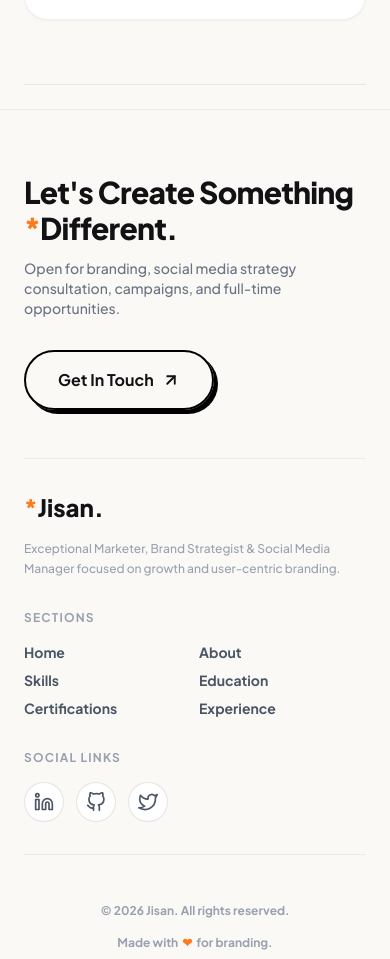
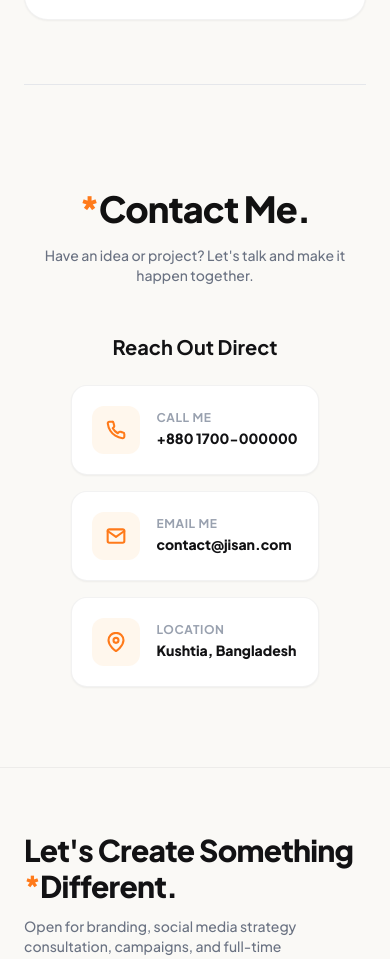
Before and after one commit to oliullahakib/jisan-portfolio, a Next.js app: page / in a window 390 px wide. Shown: the part 5611-6570 px from the top of the page. Built offline with nearby package versions, Linux system fonts and the light colour scheme.

Commit message:
feat: add contact section and integrate into navigation and main page

```diff
--- /dev/null
+++ b/src/app/components/Contact.jsx
@@ -0,0 +1,134 @@
+"use client";
+
+import { useState } from "react";
+
+function PhoneIcon() {
+  return (
+    <svg viewBox="0 0 24 24" width="20" height="20" fill="none" stroke="currentColor" strokeWidth="2.5" strokeLinecap="round" strokeLinejoin="round" className="text-primary">
+      <path d="M22 16.92v3a2 2 0 0 1-2.18 2 19.79 19.79 0 0 1-8.63-3.07 19.5 19.5 0 0 1-6-6 19.79 19.79 0 0 1-3.07-8.67A2 2 0 0 1 4.11 2h3a2 2 0 0 1 2 1.72 12.84 12.84 0 0 0 .7 2.81 2 2 0 0 1-.45 2.11L8.09 9.91a16 16 0 0 0 6 6l1.27-1.27a2 2 0 0 1 2.11-.45 12.84 12.84 0 0 0 2.81.7A2 2 0 0 1 22 16.92z" />
+    </svg>
+  );
+}
+
+function MailIcon() {
+  return (
+    <svg viewBox="0 0 24 24" width="20" height="20" fill="none" stroke="currentColor" strokeWidth="2.5" strokeLinecap="round" strokeLinejoin="round" className="text-primary">
+      <path d="M4 4h16c1.1 0 2 .9 2 2v12c0 1.1-.9 2-2 2H4c-1.1 0-2-.9-2-2V6c0-1.1.9-2 2-2z" />
+      <polyline points="22,6 12,13 2,6" />
+    </svg>
+  );
+}
+
+function MapPinIcon() {
+  return (
+    <svg viewBox="0 0 24 24" width="20" height="20" fill="none" stroke="currentColor" strokeWidth="2.5" strokeLinecap="round" strokeLinejoin="round" className="text-primary">
+      <path d="M21 10c0 7-9 13-9 13s-9-6-9-13a9 9 0 0 1 18 0z" />
+      <circle cx="12" cy="10" r="3" />
+    </svg>
+  );
+}
+
+function SendIcon() {
+  return (
+    <svg viewBox="0 0 24 24" width="18" height="18" fill="none" stroke="currentColor" strokeWidth="2.5" strokeLinecap="round" strokeLinejoin="round">
+      <line x1="22" y1="2" x2="11" y2="13" />
+      <polygon points="22 2 15 22 11 13 2 9 22 2" />
+    </svg>
+  );
+}
+
+export default function Contact() {
+  const [formData, setFormData] = useState({
+    name: "",
+    email: "",
+    subject: "",
+    message: "",
+  });
+  const [status, setStatus] = useState("");
+
+  const handleChange = (e) => {
+    const { name, value } = e.target;
+    setFormData((prev) => ({ ...prev, [name]: value }));
+  };
+
+  const handleSubmit = (e) => {
+    e.preventDefault();
+    setStatus("sending");
+
+    // Simulate API submission
+    setTimeout(() => {
+      setStatus("success");
+      setFormData({ name: "", email: "", subject: "", message: "" });
+    }, 1200);
+  };
+
+  return (
+    <section
+      className="w-full px-6 md:px-16 lg:px-24 py-20"
+      style={{ background: "#faf9f6" }}
+    >
+      {/* Heading */}
+      <div className="flex flex-col items-center mb-12 justify-center">
+        <h2
+          className="text-4xl md:text-5xl font-black text-center tracking-tight mb-4"
+          style={{ color: "#111" }}
+        >
+          <span style={{ color: "#ff7a1a" }}>*</span>Contact Me.
+        </h2>
+        <p className="text-sm text-gray-500 font-medium text-center max-w-md">
+          Have an idea or project? Let&apos;s talk and make it happen together.
+        </p>
+      </div>
+
+      <div className="max-w-6xl mx-auto flex flex-col justify-center items-center gap-12">
+        {/* Info Column (Left 2 cols) */}
+        <div className="lg:col-span-2 flex flex-col gap-6">
+          <h3 className="text-xl font-bold text-dark-charcoal text-center">
+            Reach Out Direct
+          </h3>
+
+          <div className="flex flex-col gap-4">
+            {/* Phone Card */}
+            <div className="flex items-center gap-4 p-5 rounded-2xl border border-black/5 bg-white shadow-xs hover:border-black hover:shadow-[3px_3px_0px_rgba(0,0,0,1)] transition-all duration-300">
+              <div className="w-12 h-12 rounded-xl flex items-center justify-center bg-orange-50 shrink-0">
+                <PhoneIcon />
+              </div>
+              <div>
+                <h4 className="text-xs font-bold text-gray-400 uppercase tracking-wider">Call Me</h4>
+                <a href="tel:+8801700000000" className="text-sm font-extrabold text-dark-charcoal hover:text-primary transition-colors">
+                  +880 1700-000000
+                </a>
+              </div>
+            </div>
+
+            {/* Email Card */}
+            <div className="flex items-center gap-4 p-5 rounded-2xl border border-black/5 bg-white shadow-xs hover:border-black hover:shadow-[3px_3px_0px_rgba(0,0,0,1)] transition-all duration-300">
+              <div className="w-12 h-12 rounded-xl flex items-center justify-center bg-orange-50 shrink-0">
+                <MailIcon />
+              </div>
+              <div>
+                <h4 className="text-xs font-bold text-gray-400 uppercase tracking-wider">Email Me</h4>
+                <a href="mailto:contact@jisan.com" className="text-sm font-extrabold text-dark-charcoal hover:text-primary transition-colors">
+                  contact@jisan.com
+                </a>
+              </div>
+            </div>
+
+            {/* Location Card */}
+            <div className="flex items-center gap-4 p-5 rounded-2xl border border-black/5 bg-white shadow-xs hover:border-black hover:shadow-[3px_3px_0px_rgba(0,0,0,1)] transition-all duration-300">
+              <div className="w-12 h-12 rounded-xl flex items-center justify-center bg-orange-50 shrink-0">
+                <MapPinIcon />
+              </div>
+              <div>
+                <h4 className="text-xs font-bold text-gray-400 uppercase tracking-wider">Location</h4>
+                <span className="text-sm font-extrabold text-dark-charcoal">
+                  Kushtia, Bangladesh
+                </span>
+              </div>
+            </div>
+          </div>
+        </div>
+      </div>
+    </section>
+  );
+}
--- a/src/app/components/Navbar.jsx
+++ b/src/app/components/Navbar.jsx
@@ -9,6 +9,7 @@ const navItems = [
   { id: "education", label: "Education", icon: EducationIcon },
   { id: "certifications", label: "Certifications", icon: CertIcon },
   { id: "experience", label: "Experience", icon: ExpIcon },
+  { id: "contact", label: "Contact", icon: ContactIcon },
 ];
 
 function HomeIcon() {
@@ -64,6 +65,14 @@ function ExpIcon() {
   );
 }
 
+function ContactIcon() {
+  return (
+    <svg viewBox="0 0 24 24" width="20" height="20" fill="none" stroke="currentColor" strokeWidth="2.5" strokeLinecap="round" strokeLinejoin="round">
+      <path d="M21 15a2 2 0 0 1-2 2H7l-4 4V5a2 2 0 0 1 2-2h14a2 2 0 0 1 2 2z" />
+    </svg>
+  );
+}
+
 export default function Navbar() {
   const [activeSection, setActiveSection] = useState("home");
   const [isMobileMenuOpen, setIsMobileMenuOpen] = useState(false);
@@ -83,34 +92,40 @@ export default function Navbar() {
     }
   };
 
-  // Active section tracking via IntersectionObserver
+  // Active section tracking via Scroll Position Offset
   useEffect(() => {
-    const observerOptions = {
-      root: null,
-      rootMargin: "-30% 0px -60% 0px", // Triggers when section occupies viewport center
-      threshold: 0,
+    const handleScrollEvent = () => {
+      const scrollPos = window.scrollY + 200; // offset of 200px to detect early
+
+      // Bottom check
+      if (
+        window.innerHeight + window.scrollY >=
+        document.documentElement.scrollHeight - 150
+      ) {
+        setActiveSection("contact");
+        return;
+      }
+
+      // Find the current active section by checking element offsets
+      const sections = navItems
+        .map((item) => document.getElementById(item.id))
+        .filter(Boolean);
+
+      for (let i = sections.length - 1; i >= 0; i--) {
+        const section = sections[i];
+        if (scrollPos >= section.offsetTop) {
+          setActiveSection(section.id);
+          break;
+        }
+      }
     };
 
-    const observerCallback = (entries) => {
-      entries.forEach((entry) => {
-        if (entry.isIntersecting) {
-          setActiveSection(entry.target.id);
-        }
-      });
-    };
+    // Run once on load
+    handleScrollEvent();
 
-    const observer = new IntersectionObserver(observerCallback, observerOptions);
-
-    navItems.forEach((item) => {
-      const el = document.getElementById(item.id);
-      if (el) observer.observe(el);
-    });
-
+    window.addEventListener("scroll", handleScrollEvent);
     return () => {
-      navItems.forEach((item) => {
-        const el = document.getElementById(item.id);
-        if (el) observer.unobserve(el);
-      });
+      window.removeEventListener("scroll", handleScrollEvent);
     };
   }, []);
 
--- a/src/app/page.js
+++ b/src/app/page.js
@@ -5,6 +5,7 @@ import Skill from "./components/Skill";
 import Experience from "./components/Experience";
 import Education from "./components/Education";
 import Certifications from "./components/Certifications";
+import Contact from "./components/Contact";
 import Footer from "./components/Footer";
 
 export default function Home() {
@@ -17,6 +18,7 @@ export default function Home() {
       <div id="education"><Education /></div>
       <div id="certifications"><Certifications /></div>
       <div id="experience"><Experience /></div>
+      <div id="contact"><Contact /></div>
       <Footer />
     </main>
   );
```
